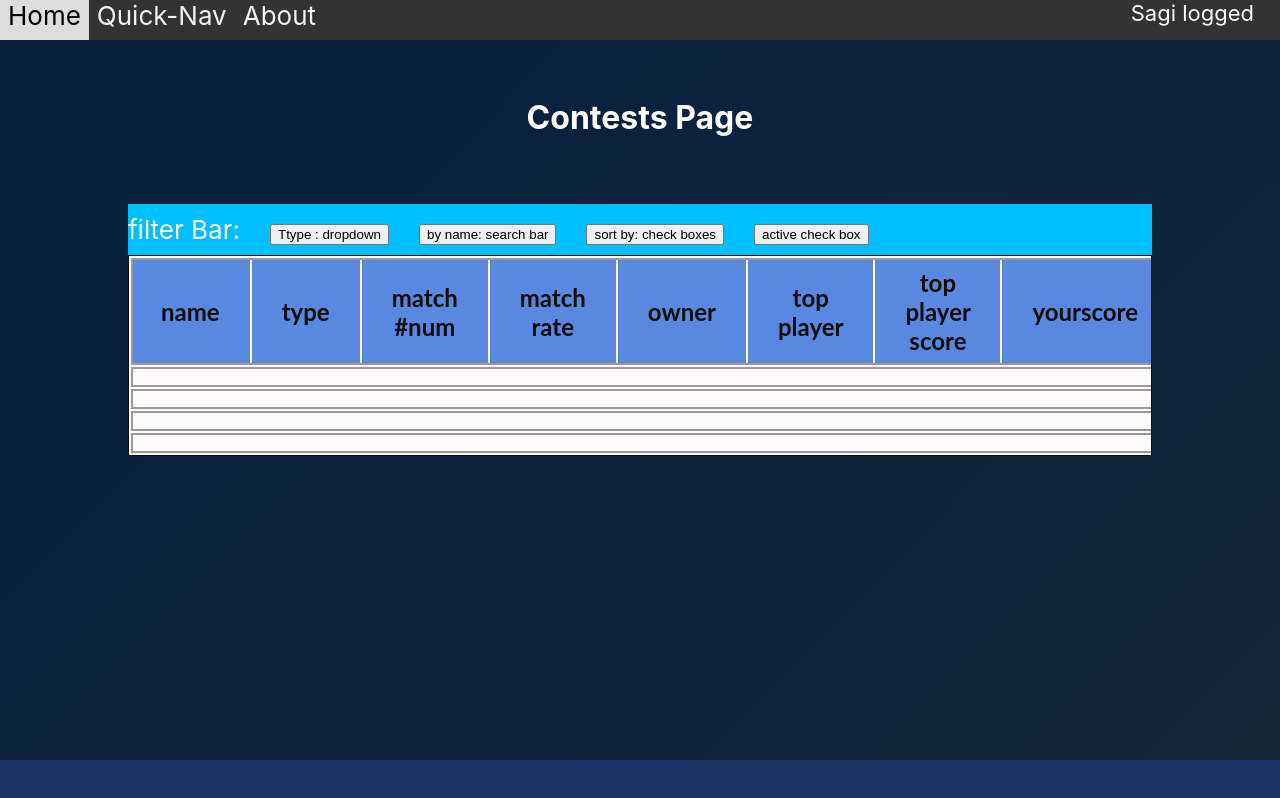
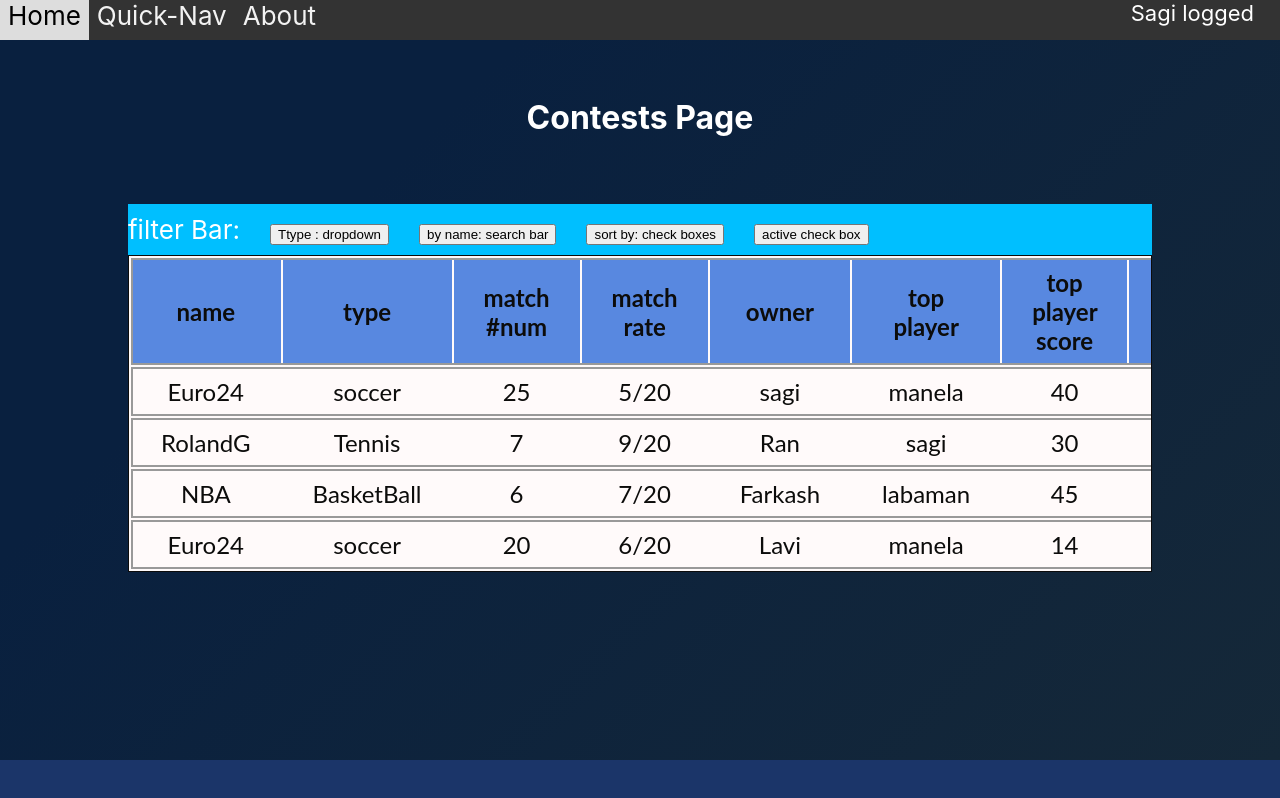
Before and after one commit to maneran/royal-rumbet, a React (Create React App) app in the folder royalrumbet_app/: page / in a window 1280 px wide. Built offline with nearby package versions, Linux system fonts and the light colour scheme.

Commit message:
fixed dynamic table generator
now module can be used by various components .
added dynamic method to manage the data input for the <td> output

```diff
--- a/royalrumbet_app/src/components/table_gen.js
+++ b/royalrumbet_app/src/components/table_gen.js
@@ -20,43 +20,55 @@ function TableGen(props) {
     console.log(td_vals)
     const tds = td_vals.map((rowid,idx1)=> {
 
-        let itemAmnt = props.data.rows[Number(rowid)]
-
-        //let std_vals_jsx = itemAmnt.map((colname,idx3) => {
+        let item_values = props.data.rows[Number(rowid)]
+        let listthis = item_values
+        //this will allos dynamic data strucrue
+        //that can be handled by this generator
+        //cann get {} or [{}]
+        if (Array.isArray(item_values)) {
+            listthis = item_values
+        }
+        else {
+            listthis = [item_values]
+        }
+        let std_vals_jsx = listthis.map((obj,idx3) => {
 
             let td_vals_jsx = th_vals.map((colname,idx2) => {
                 // need a better error handle
                 // also consider using redirect
                 //also - consider using route in the rh and td it self
-                try {
-                    (() => itemAmnt)()
-                    // (() => props.data.rows[Number(rowid)][colname])()
-                }
-                catch {
+                // try {
+                //     (() => itemAmnt)()
+                //     // (() => props.data.rows[Number(rowid)][colname])()
+                // }
+                // catch {
 
-                    (() => {alert('no such Patch');
-                            history.push('/');
-                            })()
-                }
+                //     (() => {alert('no such Patch');
+                //             history.push('/');
+                //             })()
+                // }
+                console.log(obj[colname]);
 
                 return (
-                    <td key={idx2}>{itemAmnt[colname]}</td>
+                    <td key={idx2}>{obj[colname]}</td>
                 )
             })
             /* ADD GET PARAMS FROM LOCATION - IF ACCESS IS FROM URK IT SELF */
             /*will add a change route path to the url to generante the tornament details*/
+            console.log(idx3);
             return (
-                     <tr key={idx1} id={rowid} onClick={() => history.push('/torna' + rowid)} >
+                     <tr key={idx1+idx3} id={rowid} onClick={() => history.push('/torna' + rowid)} >
                        {td_vals_jsx}
                      </tr>
             )
         })
-    //     console.log(std_vals_jsx)
-    //     return (
-    //         {std_vals_jsx}
-    //     )
-
-  //  })
+        console.log(std_vals_jsx)
+        return (
+            <tbody>
+                {std_vals_jsx}
+            </tbody>
+        )
+  })
 
     const ths = th_vals.map((coln, idx3) => {
         return (
@@ -73,9 +85,7 @@ function TableGen(props) {
                    {ths}
                 </tr>
                 </thead>
-                <tbody>
                      {tds}
-                </tbody>
             </table>
         </Fragment>
     )
```
